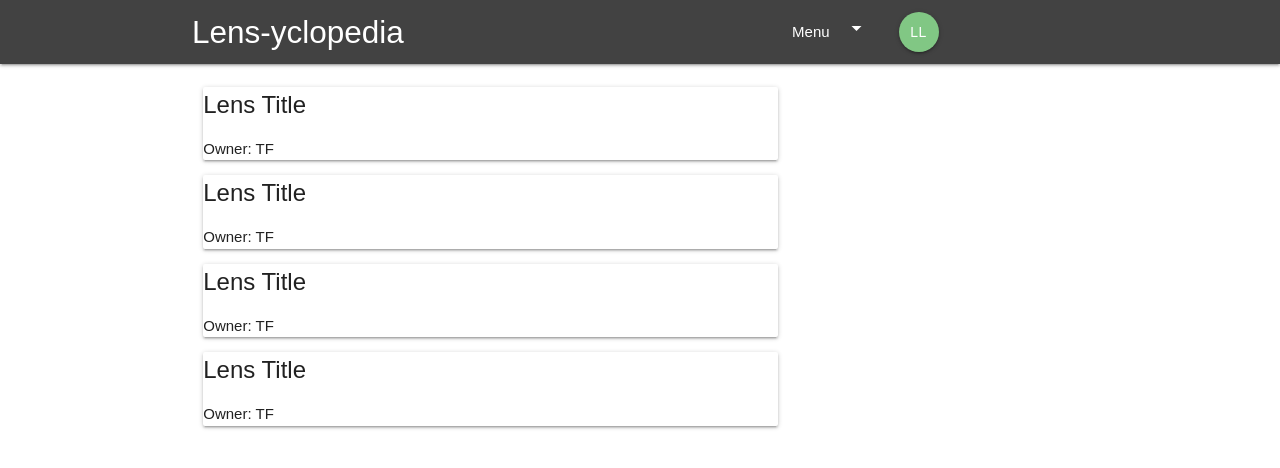
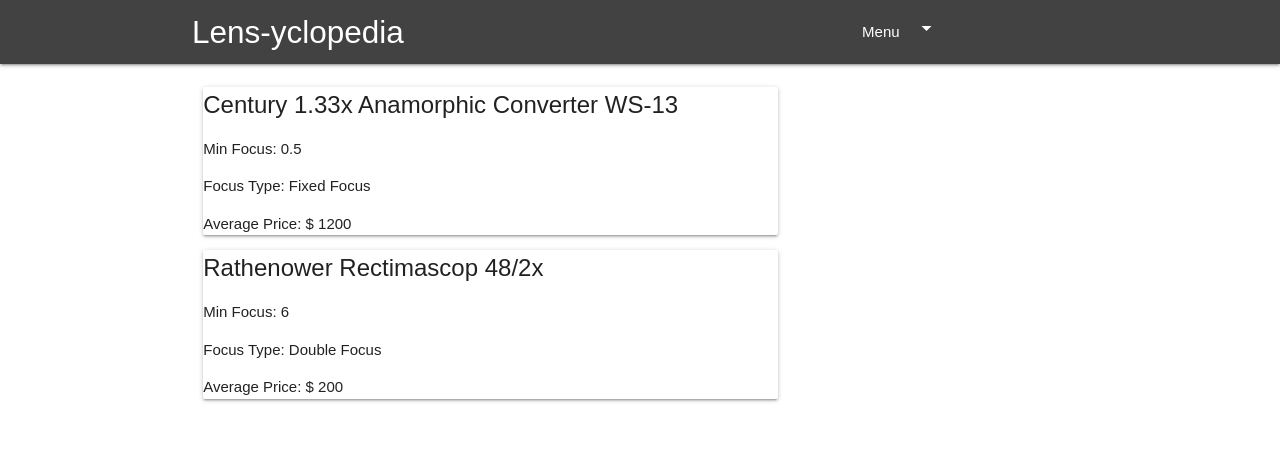
Before and after one commit to brunagarcia/LensesDatabase, a React (Create React App) app in the folder frontend/: page / in a window 1280 px wide. Shown: the top 468 px of the page. Built offline with nearby package versions, Linux system fonts and the light colour scheme.

Commit message:
adding reducers

```diff
--- a/frontend/package.json
+++ b/frontend/package.json
@@ -5,8 +5,10 @@
   "dependencies": {
     "react": "^16.5.2",
     "react-dom": "^16.5.2",
+    "react-redux": "^5.1.0",
     "react-router-dom": "^4.3.1",
-    "react-scripts": "1.1.5"
+    "react-scripts": "1.1.5",
+    "redux": "^4.0.1"
   },
   "scripts": {
     "start": "react-scripts start",
--- a/frontend/src/Components/Dashboard/Dashboard.js
+++ b/frontend/src/Components/Dashboard/Dashboard.js
@@ -1,15 +1,24 @@
 import React, { Component } from 'react'
 import LensList from '../Lens/LensList'
+import { connect } from 'react-redux'
+
+
+const mapStateToProp = (state) => {
+  return {
+     lenses: state.lens.lens
+  }
+}
 
 class Dashboard extends Component {
   render(){
-
+    // console.log(this.props)
+    const { lenses } = this.props
     return(
       <div className="dashboard container">
         <div className="row ">
           {/* List of lenses */}
           <div className="col s12 m8">
-            <LensList/>
+            <LensList lenses={lenses}/>
           </div>
         </div>
       </div>
@@ -17,4 +26,4 @@
   }
 }
 
-export default Dashboard
+export default connect(mapStateToProp)(Dashboard)
--- a/frontend/src/Components/Layout/Navbar.js
+++ b/frontend/src/Components/Layout/Navbar.js
@@ -1,8 +1,8 @@
 // Functional Component - Doesn't have state
 import React from 'react';
-import SignInLinks from './SignInLinks';
+// import SignInLinks from './SignInLinks';
 import { Link } from 'react-router-dom';
-// import SignOutLinks from './SignOutLinks';
+import SignOutLinks from './SignOutLinks';
 
 const Navbar = () => {
   return (
@@ -10,8 +10,8 @@
       <nav className="nav-wrapper grey darken-3">
         <div className="container">
           <Link to='/' className="brand-logo">Lens-yclopedia</Link>
-          <SignInLinks></SignInLinks>
-          {/* <SignOutLinks></SignOutLinks> */}
+          {/* <SignInLinks></SignInLinks> */}
+          <SignOutLinks></SignOutLinks>
         </div>
      </nav>
     </div>
--- a/frontend/src/Components/Layout/SignInLinks.js
+++ b/frontend/src/Components/Layout/SignInLinks.js
@@ -7,7 +7,7 @@
         <div className="container">
           <ul id="dropdownMenu" className="dropdown-content">
             <li><NavLink to="/">Lenses</NavLink></li>
-            <li><NavLink to="/">Add Lens</NavLink></li>
+            <li><NavLink to="/addlens">Add Lens</NavLink></li>
             <li className="divider"></li >
             <li><NavLink to="/">Sign Out</NavLink></li>
           </ul>
--- a/frontend/src/Components/Layout/SignOutLinks.js
+++ b/frontend/src/Components/Layout/SignOutLinks.js
@@ -7,9 +7,9 @@
         <div className="container">
           <ul id="dropdownMenu" className="dropdown-content">
             <li><NavLink to="/">Lenses</NavLink></li>
-            <li className="divider"></li>
+            <li className="divider lighten-2"></li>
+            <li>Admin:</li>
             <li><NavLink to="/">Log In</NavLink></li>
-            <li><NavLink to="/">Log Out</NavLink></li>
           </ul>
           <ul className="right hide-on-med-and-down">
           <li><a className="dropdown-trigger" href="#!" data-target="dropdownMenu">Menu<i className="material-icons right">arrow_drop_down</i></a></li>
--- a/frontend/src/Components/Lens/LensList.js
+++ b/frontend/src/Components/Lens/LensList.js
@@ -1,13 +1,15 @@
 import React from 'react'
 import LensSummary from './LensSummary'
 
-const LensList = () => {
+const LensList = ({ lenses }) => {
+  console.log(lenses)
   return (
     <div className="lens section">
-      <LensSummary/>
-      <LensSummary/>
-      <LensSummary/>
-      <LensSummary/>
+      { lenses && lenses.map(lens => {
+        return(
+          <LensSummary lens={lens} key={lens.id} />
+        )
+      })}
     </div>
   )
 
--- a/frontend/src/Components/Lens/LensSummary.js
+++ b/frontend/src/Components/Lens/LensSummary.js
@@ -1,11 +1,13 @@
 import React from 'react'
 
-const LensSummary = () => {
+const LensSummary = ({lens}) => {
   return (
     <div className="card z-depth-0 lensSummary">
       <div className="card content grey-text-darken-3">
-        <span className="card-title"> Lens Title </span>
-        <p>Owner: TF</p>
+        <span className="card-title"> {lens.title} </span>
+        <p>Min Focus: {lens.minFocus}</p>
+        <p>Focus Type: {lens.focusType}</p>
+        <p>Average Price:  <strong>$ {lens.avgPrice}</strong></p>
       </div>
     </div>
   )
--- /dev/null
+++ b/frontend/src/Store/Reducers/authReducer.js
@@ -0,0 +1,8 @@
+const initState = {}
+
+const authReducer = (state = initState, action) => {
+  return state
+
+}
+
+export default authReducer
--- /dev/null
+++ b/frontend/src/Store/Reducers/newLensReducer.js
@@ -0,0 +1,113 @@
+const initState = {
+  lens: [
+    {
+      id: "ed1e3da6-c866-4250-a845-80c42b4f77f4",
+        title: "Century 1.33x Anamorphic Converter WS-13",
+        titleImg: "title.jpg",
+        stretch: 1.33,
+        focusType: "Fixed Focus",
+        tkLens: 30,
+        minFocus: 0.5,
+        avgPrice: 1200,
+        epn: "https://goo.gl/gPPyNx",
+        weight: 400,
+        length: 50,
+        frontGlass: 105,
+        rearGlass: 45,
+        filterThreads: 40,
+        rearThreads: 58,
+        manufacturer: "Century Precision Optics",
+        alias: [
+          "Century Optics Full Zoom",
+          "Focusable Century",
+          "WS-13",
+          "Century Anamorphic Converter"
+        ],
+        review: "https://www.youtube.com/watch?v=klB_oO_M2Lk",
+        "galleryLink": "https://www.flickr.com/photos/ferradans/albums/72157674105305270",
+        galleryImg: "photo.jpg",
+        pros: [
+          "Allows wide taking lenses",
+          "Simple built-in alignment mechanism",
+          "Modern, blue, sci-fi looking flares",
+          "Stretching 16:9 footage yields perfect 2.35:1 Cinemascope",
+          "Allows very close focus as well as using longer lenses"
+        ],
+        cons: [
+          "Poor image quality around the edges",
+          "Very rare"
+        ],
+        obs: [
+          ["To Filter", "Century made a sunshade which can hold a 4.5in filter"],
+          ["To Taking Lens", "Sony (WS13-SB) and Canon (WS13-MXL) can be easily modded for 52-58mm threads. The WS13-58 has a 58mm thread"],
+          ["Lens Support", "None/Unknown"],
+          "The alignment screw is easy to lose"
+        ],
+        shotWith: [
+          ["vimeo", "32084493"],
+          ["youtube", "XMZhXR5kv-Y"],
+          ["vimeo", "23966414"]
+        ]
+      },
+    {
+      id: "3a0dc926-8ed0-4820-b06d-91a93290986c",
+        title: "Rathenower Rectimascop 48/2x",
+        titleImg: "title.jpg",
+        stretch: 2,
+        focusType: "Double Focus",
+        tkLens: 85,
+        minFocus: 6,
+        avgPrice: 200,
+        epn: "https://goo.gl/GXdtsB",
+        weight: 1080,
+        length: 140,
+        frontGlass: 61,
+        rearGlass: 48,
+        filterThreads: 0,
+        rearThreads: 0,
+        manufacturer: "Rathenower Optische Werke",
+        alias: [
+          "Rectimascop",
+          "Rathenower"
+        ],
+        review: 0,
+        galleryLink: 0,
+        galleryImg: "photo.jpg",
+        pros: [
+          "Good optical quality",
+          "Blue sci-fi flares",
+          "Affordable",
+          "Sharp wide open",
+          "Can be modded for improved performance"
+        ],
+        cons: [
+          "Heavy",
+          "Intense veiling glare when pointed at light source",
+          "Dual focus takes time to get acquainted",
+          "Low quality build"
+        ],
+        obs: [
+          ["To Filter", "None/Unknown"],
+          ["To Taking Lens", "None/Unknown"],
+          ["Lens Support", "None/Unknown"],
+          "If you screw the back lens all the way in towards the front lens, the minimal focus distance shortens from 20ft to approximately 6ft - but you would also lose infinity.",
+          "Simple DIY Rehousing to infinity for Single Focus Optics by Step Rings:<br> http://diehroptic.ch/essays/2015/07/rathenower-rectimascope-for-rectilux/"
+        ],
+        shotWith: [
+          ["vimeo", "93134203"],
+          ["youtube", "6MJbBhiB0Lc"],
+          ["youtube", "A2BH0Nvqkbs"],
+          ["vimeo", "137754674"],
+          ["vimeo", "144863460"],
+          ["vimeo", "133918178"]
+        ]
+      },
+  ]
+}
+
+const newLensReducer = (state = initState, action) => {
+  return state
+
+}
+
+export default newLensReducer
--- /dev/null
+++ b/frontend/src/Store/Reducers/rootReducer.js
@@ -0,0 +1,13 @@
+import authReducer from './authReducer'
+import newLensReducer from './newLensReducer'
+import { combineReducers } from 'redux'
+
+
+const initState = {}
+
+const rootReducer = combineReducers({
+  auth: authReducer,
+  lens: newLensReducer,
+})
+
+export default rootReducer
--- a/frontend/src/index.js
+++ b/frontend/src/index.js
@@ -1,8 +1,15 @@
-import React from 'react';
-import ReactDOM from 'react-dom';
-import './index.css';
-import App from './App';
-import registerServiceWorker from './registerServiceWorker';
+import React from 'react'
+import ReactDOM from 'react-dom'
+import './index.css'
+import App from './App'
+import registerServiceWorker from './registerServiceWorker'
+import { createStore} from 'redux'
+import rootReducer from './Store/Reducers/rootReducer'
+import { Provider } from 'react-redux'
 
-ReactDOM.render(<App />, document.getElementById('root'));
+
+const store = createStore(rootReducer);
+
+ReactDOM.render(
+  <Provider store={store}><App /></Provider>, document.getElementById('root'));
 registerServiceWorker();
```
Also changed, not shown: 1 other file (tests, documents, lock files or other folders).
